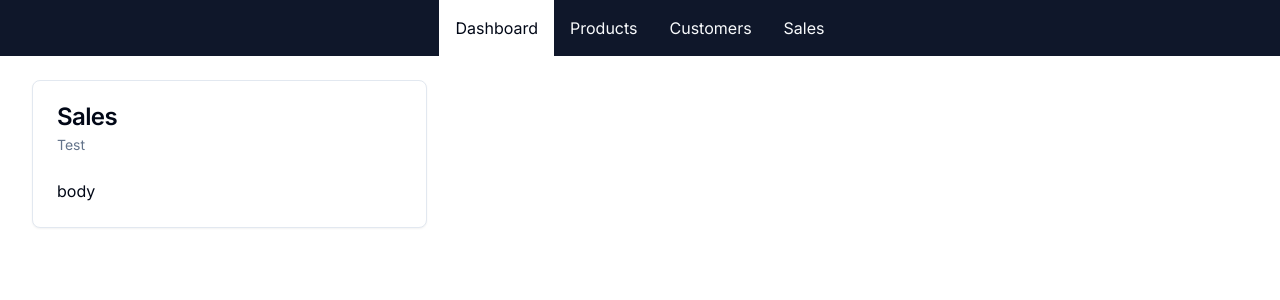
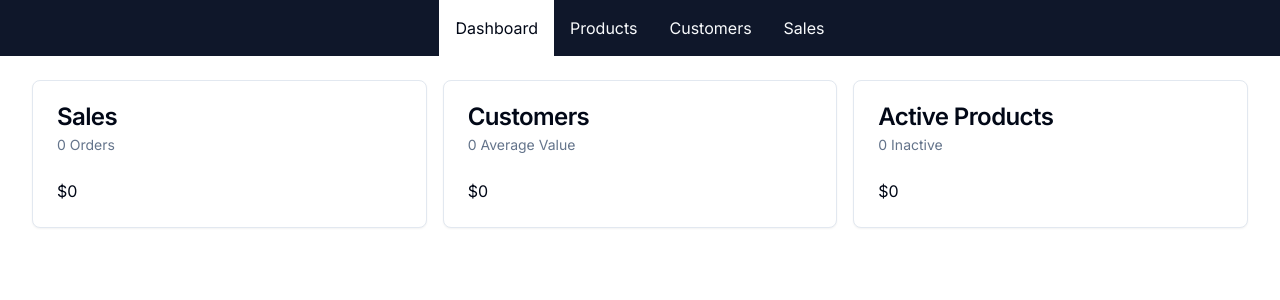
Before and after one commit to frankw41/ecommerce, a Next.js app: page /admin in a window 1280 px wide. Shown: the top 300 px of the page. Built offline with nearby package versions, Linux system fonts and the light colour scheme; no server answers; the database is empty.

Commit message:
Finished admin page

```diff
--- a/src/app/admin/layout.tsx
+++ b/src/app/admin/layout.tsx
@@ -1,5 +1,7 @@
 import React from "react";
 import Nav, { NavLink } from "@/components/Nav";
+
+export const dynamic = "force-dynamic";
 
 export default function AdminLayout({
 	children,
--- /dev/null
+++ b/src/app/admin/loading.tsx
@@ -0,0 +1,9 @@
+import { Loader2 } from "lucide-react";
+
+export default function AdminLoading() {
+	return (
+		<div className="flex justify-center">
+			<Loader2 className="size-24 animate-spin" />
+		</div>
+	);
+}
--- a/src/app/admin/page.tsx
+++ b/src/app/admin/page.tsx
@@ -7,6 +7,7 @@
 	CardTitle,
 } from "@/components/ui/card";
 import db from "@/db/db";
+import { formatCurrency, formatNumber } from "@/lib/formatter";
 
 async function getSalesData() {
 	const data = await db.order.aggregate({
@@ -20,11 +21,58 @@
 	};
 }
 
+async function getUserData() {
+	const [userCount, orderData] = await Promise.all([
+		db.user.count(),
+		db.order.aggregate({
+			_sum: { pricePaidInCents: true },
+		}),
+	]);
+	return {
+		userCount,
+		averageValuePerUser:
+			userCount === 0
+				? 0
+				: (orderData._sum.pricePaidInCents || 0) / userCount / 100,
+	};
+}
+
+async function getProductData() {
+	const [activeCount, inactiveCount] = await Promise.all([
+		db.product.count({ where: { isAvailableForPurchase: true } }),
+		db.product.count({ where: { isAvailableForPurchase: false } }),
+	]);
+
+	return {
+		activeCount,
+		inactiveCount,
+	};
+}
+
 export default async function AdminDashboard() {
-	const salesData = await getSalesData();
+	const [salesData, userData, productData] = await Promise.all([
+		getSalesData(),
+		getUserData(),
+		getProductData(),
+	]);
+
 	return (
 		<div className="grid grid-cols-1 md:grid-cols-2 lg:grid-cols-3 gap-4">
-			<DashboardCard title="Sales" subtitle="Test" body="body" />
+			<DashboardCard
+				title="Sales"
+				subtitle={`${formatNumber(salesData.numberOfSales)} Orders`}
+				body={formatCurrency(salesData.amount)}
+			/>
+			<DashboardCard
+				title="Customers"
+				subtitle={`${formatNumber(userData.averageValuePerUser)} Average Value`}
+				body={formatCurrency(userData.userCount)}
+			/>
+			<DashboardCard
+				title="Active Products"
+				subtitle={`${formatNumber(productData.inactiveCount)} Inactive`}
+				body={formatCurrency(productData.activeCount)}
+			/>
 		</div>
 	);
 }
--- /dev/null
+++ b/src/lib/formatter.ts
@@ -0,0 +1,15 @@
+const CURRENCY_FORMATTER = new Intl.NumberFormat("en-US", {
+	currency: "USD",
+	style: "currency",
+	minimumFractionDigits: 0,
+});
+
+export function formatCurrency(amount: number) {
+	return CURRENCY_FORMATTER.format(amount);
+}
+
+const NUMBER_FORMATTER = new Intl.NumberFormat("en-US");
+
+export function formatNumber(number: number) {
+	return NUMBER_FORMATTER.format(number);
+}
```
